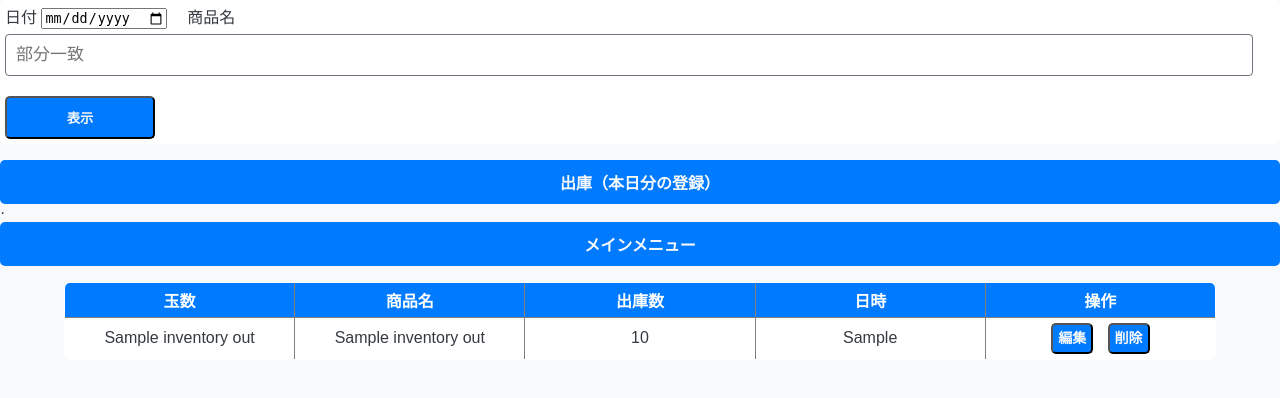
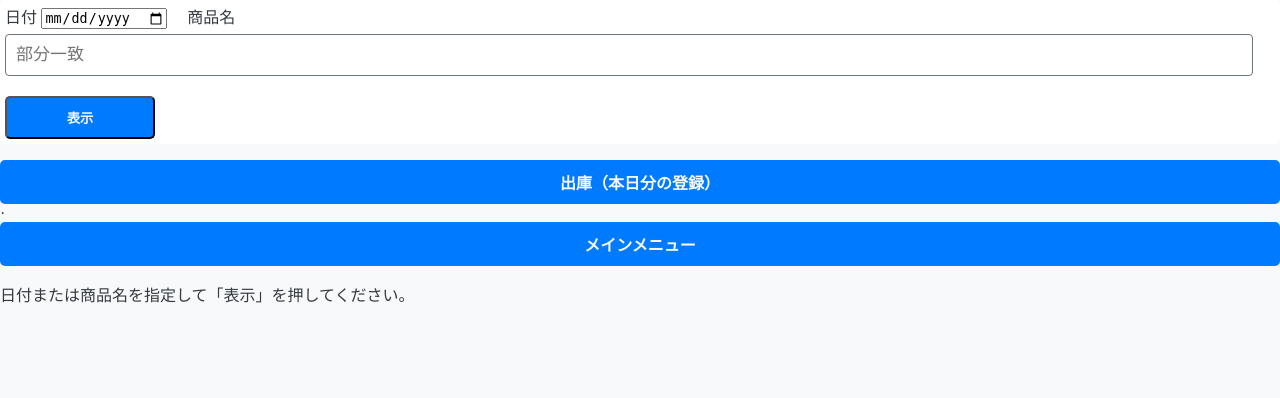
Before and after one commit to skedgeskedge3104-ops/counter_stock, a Flask app: page /inventory_out/history in a window 1280 px wide. Shown: the part 122-520 px from the top of the page. Run offline with Flask 3, Linux system fonts and the light colour scheme; a database or web service that is not in the repository returns one stand-in record (values such as "Sample title"); some libraries are stand-ins or nearby versions.

Commit message:
履歴デフォルト非表示設定

```diff
--- a/counter.py
+++ b/counter.py
@@ -462,26 +462,30 @@ def inventory_in_history():
     product_query = (request.args.get("product_name") or "").strip()
     view_date = _parse_iso_date(raw)
     date_str = view_date.isoformat() if view_date else raw
-    conn = get_db_connection()
-    cur = conn.cursor()
-    cur.execute(
-        """
-        SELECT in_id, product_name, group_name, received_quantity, received_day
-        FROM inventory_in
-        WHERE (%s IS NULL OR DATE(timezone('Asia/Tokyo', received_day)) = %s)
-          AND (%s = '' OR product_name ILIKE ('%%' || %s || '%%'))
-        ORDER BY received_day DESC, in_id;
-        """,
-        (view_date, view_date, product_query, product_query),
-    )
-    rows = cur.fetchall()
-    cur.close()
-    conn.close()
+    has_filter = bool(view_date) or bool(product_query)
+    rows = []
+    if has_filter:
+        conn = get_db_connection()
+        cur = conn.cursor()
+        cur.execute(
+            """
+            SELECT in_id, product_name, group_name, received_quantity, received_day
+            FROM inventory_in
+            WHERE (%s IS NULL OR DATE(timezone('Asia/Tokyo', received_day)) = %s)
+              AND (%s = '' OR product_name ILIKE ('%%' || %s || '%%'))
+            ORDER BY received_day DESC, in_id;
+            """,
+            (view_date, view_date, product_query, product_query),
+        )
+        rows = cur.fetchall()
+        cur.close()
+        conn.close()
     return render_template(
         "inventory_in_history.html",
         rows=rows,
         selected_date=date_str,
         product_name=product_query,
+        has_filter=has_filter,
     )
 
 
@@ -672,26 +676,30 @@ def inventory_out_history():
     product_query = (request.args.get("product_name") or "").strip()
     view_date = _parse_iso_date(raw)
     date_str = view_date.isoformat() if view_date else raw
-    conn = get_db_connection()
-    cur = conn.cursor()
-    cur.execute(
-        """
-        SELECT out_id, product_name, group_name, shipped_quantity, shipped_day
-        FROM inventory_out
-        WHERE (%s IS NULL OR DATE(timezone('Asia/Tokyo', shipped_day)) = %s)
-          AND (%s = '' OR product_name ILIKE ('%%' || %s || '%%'))
-        ORDER BY shipped_day DESC, out_id;
-        """,
-        (view_date, view_date, product_query, product_query),
-    )
-    rows = cur.fetchall()
-    cur.close()
-    conn.close()
+    has_filter = bool(view_date) or bool(product_query)
+    rows = []
+    if has_filter:
+        conn = get_db_connection()
+        cur = conn.cursor()
+        cur.execute(
+            """
+            SELECT out_id, product_name, group_name, shipped_quantity, shipped_day
+            FROM inventory_out
+            WHERE (%s IS NULL OR DATE(timezone('Asia/Tokyo', shipped_day)) = %s)
+              AND (%s = '' OR product_name ILIKE ('%%' || %s || '%%'))
+            ORDER BY shipped_day DESC, out_id;
+            """,
+            (view_date, view_date, product_query, product_query),
+        )
+        rows = cur.fetchall()
+        cur.close()
+        conn.close()
     return render_template(
         "inventory_out_history.html",
         rows=rows,
         selected_date=date_str,
         product_name=product_query,
+        has_filter=has_filter,
     )
 
 
--- a/templates/inventory_in_history.html
+++ b/templates/inventory_in_history.html
@@ -20,8 +20,10 @@
     · <a href="{{ url_for('index') }}">メインメニュー</a>
 </p>
 
-{% if rows|length == 0 %}
-<p>この日付の入庫はありません。</p>
+{% if not has_filter %}
+<p>日付または商品名を指定して「表示」を押してください。</p>
+{% elif rows|length == 0 %}
+<p>該当する入庫履歴はありません。</p>
 {% else %}
 <table border="1" style="border-collapse: collapse; width: 90%; margin: 1rem auto; text-align: center;">
     <thead>
--- a/templates/inventory_out_history.html
+++ b/templates/inventory_out_history.html
@@ -20,8 +20,10 @@
     · <a href="{{ url_for('index') }}">メインメニュー</a>
 </p>
 
-{% if rows|length == 0 %}
-<p>この日付の出庫はありません。</p>
+{% if not has_filter %}
+<p>日付または商品名を指定して「表示」を押してください。</p>
+{% elif rows|length == 0 %}
+<p>該当する出庫履歴はありません。</p>
 {% else %}
 <table border="1" style="border-collapse: collapse; width: 90%; margin: 1rem auto; text-align: center;">
     <thead>
```
